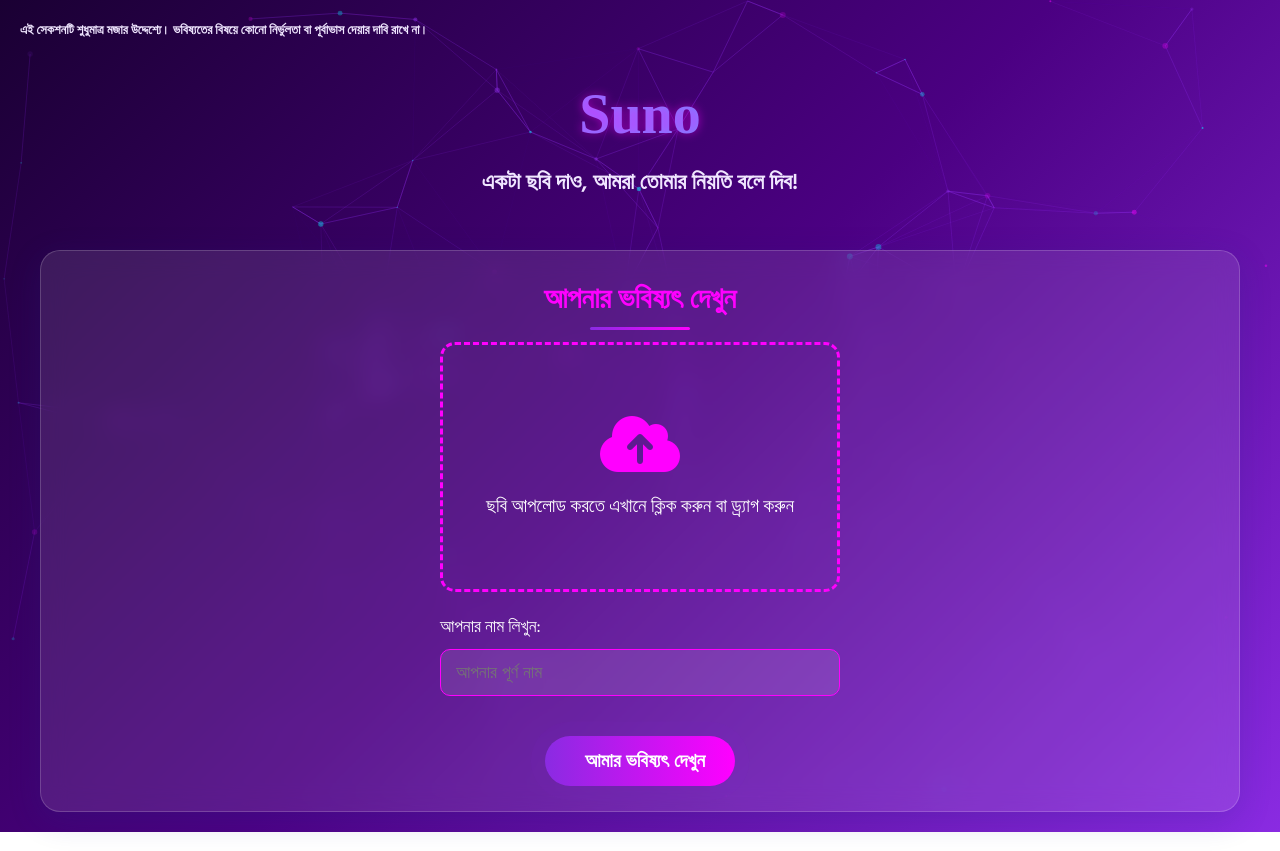
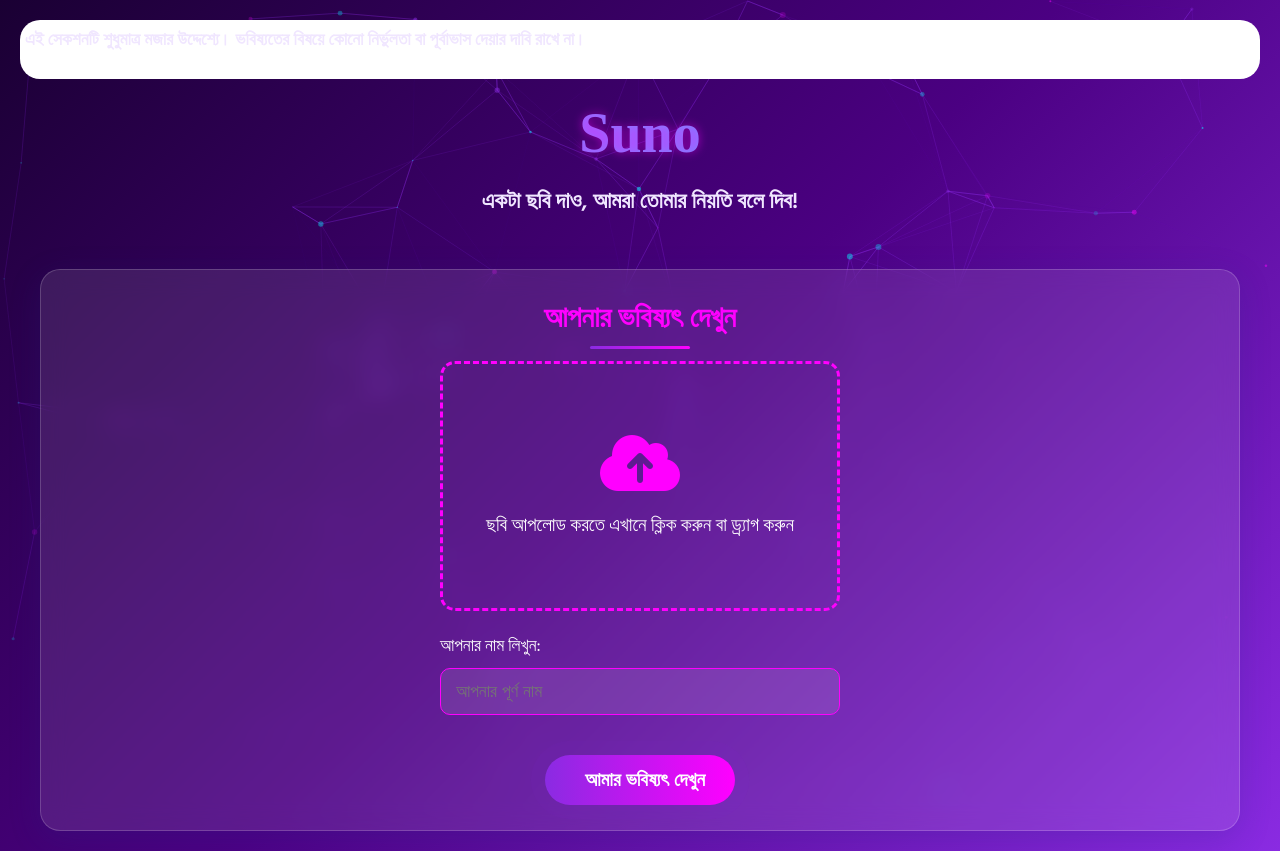
Before and after one commit to parvejahmedhimel/Funny-Suno-Ai, a plain HTML site: page index.html in a window 1280 px wide. Drawn offline with nearby package versions, Linux system fonts and the light colour scheme; some icons are missing; a web font is replaced by a local one.

Commit message:
Update index.html

```diff
--- a/index.html
+++ b/index.html
@@ -78,7 +78,7 @@
         }
 
         .h1p {
-                font-size: 0.8rem;
+                font-size: 1.1rem;
             color: var(--light);
             margin-bottom: 20px;
             font-weight: 600;
@@ -90,6 +90,12 @@
             display: flex;
             flex-direction: column;
             gap: 30px;
+        }
+
+        nav {
+                background:white;
+            padding:5px;
+            border-radius:20px;
         }
 
         .card {
```
